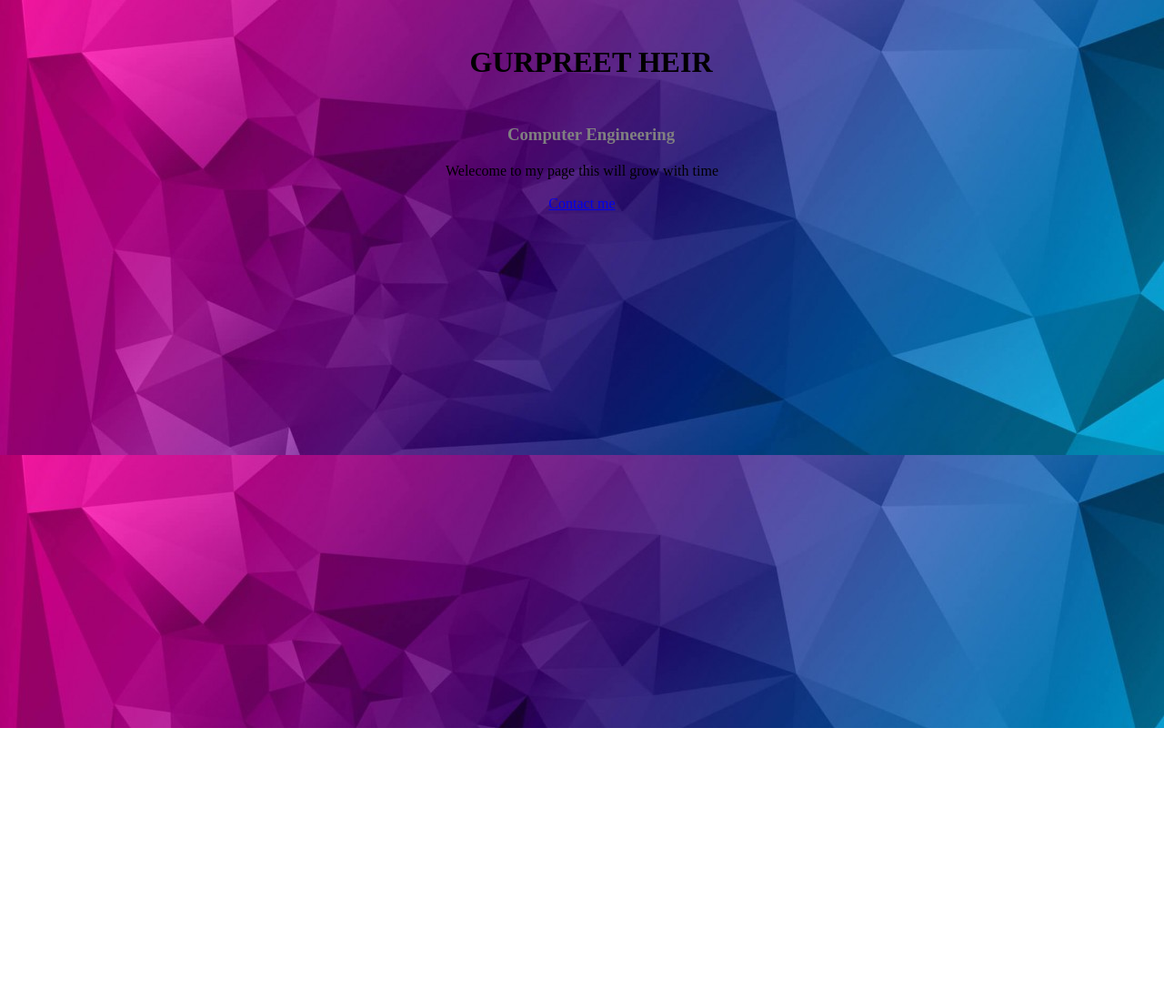
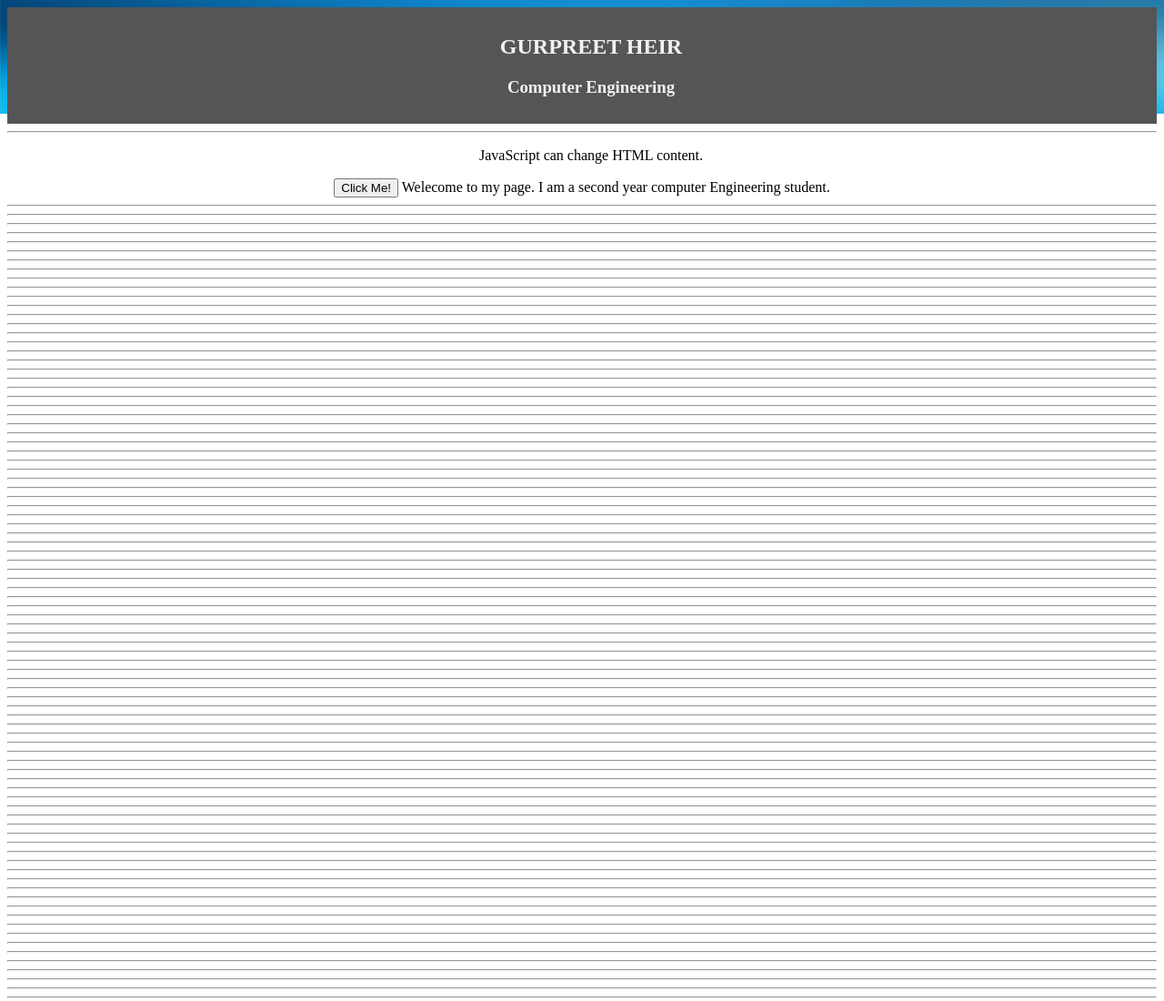
Before and after one commit to GurpreetH/TestWebsite, a plain HTML site: page index.html in a window 1280 px wide. Shown: the top 1100 px of the page at 91% size. Before the commit the page ends 800 px from the top, so only its background shows below. Drawn offline with Linux system fonts and the light colour scheme.

Commit message:
added js not working

```diff
--- a/Design.css
+++ b/Design.css
@@ -1,18 +1,30 @@
 body{
-    background-image: url("header.jpg");
+    background-image: url("header5.jpg");
+    background-repeat: no-repeat;
+    background-size: 2000px 125px;
     text-indent: 20px;
 }
-h1{
-    color: black;
-    margin: 50px;
-    text-align: center;
+.header {
+  padding: 10px 16px;
+  background: #555;
+  color: #f1f1f1;
+}
+.content {
+  padding: 16px;
+}
 
+/* The sticky class is added to the header with JS when it reaches its scroll position */
+.sticky {
+  position: fixed;
+  top: 0;
+  width: 100%
 }
-h3{
-    color: gray;
-    margin: 20px;
-    text-align: center;
+
+/* Add some top padding to the page content to prevent sudden quick movement (as the header gets a new position at the top of the page (position:fixed and top:0) */
+.sticky + .content {
+  padding-top: 102px;
 }
+
 html{
     text-anchor: end;
     text-align: center;
--- a/index.html
+++ b/index.html
@@ -6,20 +6,31 @@
     <title>Main Page</title>
     <meta name="viewport" content="width=device-width, initial-scale=1">
     <link rel="stylesheet" type="text/css" media="screen" href="Design.css" />
-	<script src="main.js"></script>
+	<script src="animate.js"></script>
 
 </head>
-<h1>GURPREET HEIR</h1>
+<div class="header" id="myHeader">
+  <h2>GURPREET HEIR</h2>
+  <h3>Computer Engineering</h3>
+</div>
+<body>
+<hr />
+<p id="demo">JavaScript can change HTML content.</p>
 
-<h3>Computer Engineering</h3>
-<body>
-    Welecome to my page this will grow with time
+<button type="button" onclick='document.getElementById("demo").innerHTML = "Hello JavaScript!"'>Click Me!</button>
+
+    Welecome to my page. I am a second year computer Engineering student.<hr/>
+    <hr/><hr/><hr/><hr/><hr/><hr/><hr/><hr/><hr/><hr/><hr/><hr/><hr/><hr/><hr/><hr/><hr/><hr/><hr/><hr/><hr/><hr/>
+    <hr/><hr/><hr/><hr/><hr/><hr/><hr/><hr/><hr/><hr/><hr/><hr/><hr/><hr/><hr/><hr/><hr/><hr/><hr/><hr/><hr/><hr/><hr/>
+    <hr/><hr/><hr/><hr/><hr/><hr/><hr/><hr/><hr/><hr/><hr/><hr/><hr/><hr/><hr/><hr/><hr/><hr/><hr/><hr/><hr/><hr/>
+    <hr/><hr/><hr/><hr/><hr/><hr/><hr/><hr/><hr/><hr/><hr/><hr/><hr/><hr/><hr/><hr/><hr/><hr/><hr/><hr/><hr/><hr/><hr/><hr/>
+    <hr/><hr/><hr/><hr/><hr/><hr/><hr/>
+    Hello
+
 <br>
 
 </body>
-</html>
 <br>
 <a href="contact.html">Contact me</a>
-
 </body>
 </html>
```
Also changed, not shown: contact.html (+4 -0 lines), header5.jpg (added), 1 other file.
